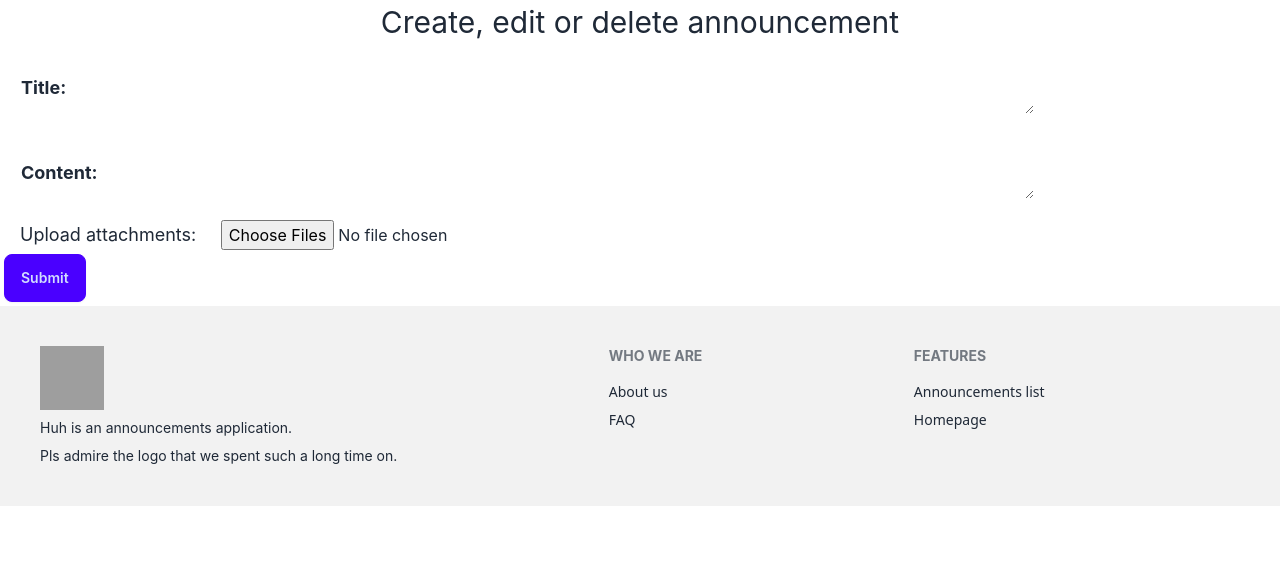
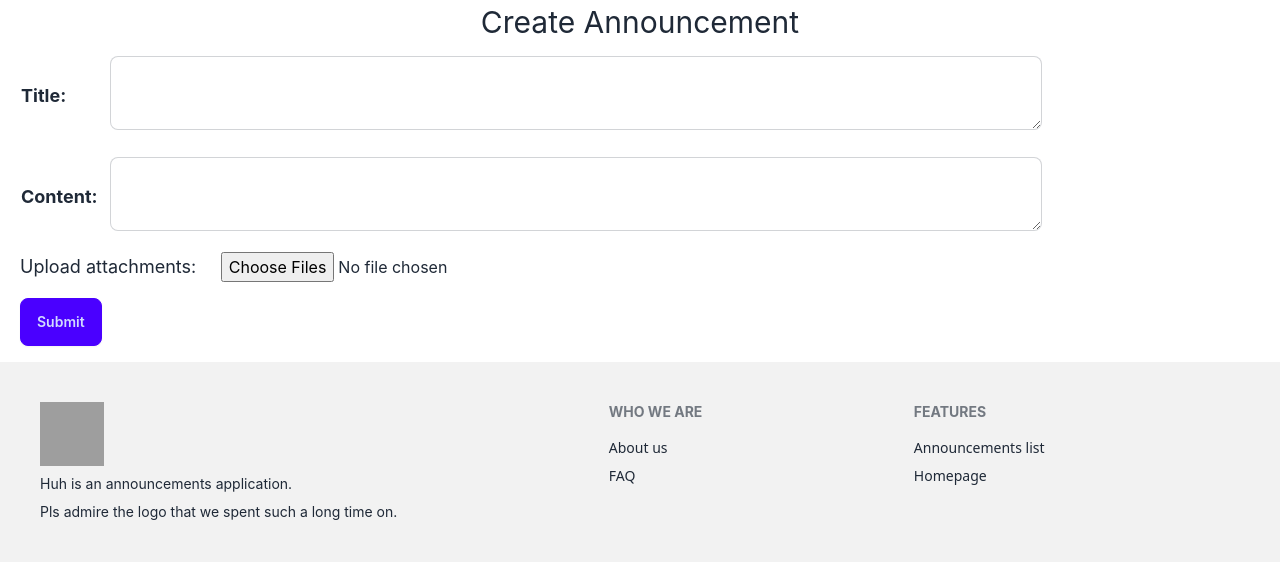
Before and after one commit to psq21/huh, a Flask app: page /announcement/create/ in a window 1280 px wide. Shown: the part 64-650 px from the top of the page. Run offline with Flask 3, Linux system fonts and the light colour scheme; lists and menus that the app fills with data are empty; some libraries are stand-ins or nearby versions; grey boxes are pictures that could not be loaded.

Commit message:
edited styles

```diff
--- a/huh/announcement.py
+++ b/huh/announcement.py
@@ -132,23 +132,6 @@ def editAnn(annID):
 
         Announcement.update_announcement(conn, annID, title, content, fileData)
 
-        """
-        # delete old announcement, comments and attachments
-        Announcement.delete_w_ann(annID)
-        Comment.delete_w_ann(annID)
-        delFiles = Attachment.delete_w_ann(annID)
-        for filename in delFiles:
-            os.remove(url_for("attachments", filename=filename))
-
-        newAnn = Announcement.create(
-            conn, userID, formData["title"], formData["content"]
-        )
-        for att in fileData["attachments"]:
-            attName = secure_filename(att.filename)
-            att.save(url_for("attachments", filename=attName))
-            Attachment.create(conn, annID, attName)
-        """
-
         return redirect("/announcement/all")
 
 
--- a/huh/static/allAnn.css
+++ b/huh/static/allAnn.css
@@ -9,7 +9,7 @@
 .ann {
     background-color: rgb(197, 222, 237);
     border-radius: 1em;
-    margin: 2em;
+    margin: 1.5em;
     padding: 1em;
     cursor: pointer;
 }
--- a/huh/static/crudAnn.css
+++ b/huh/static/crudAnn.css
@@ -1,6 +1,6 @@
-#crudHeader {
+.crudHeader {
     text-align: center;
-    font-size: 30px
+    font-size: 30px;
 }
 
 table {
@@ -21,13 +21,7 @@ td{
     font-size: 14px;
 }
 
-#title {
-    margin: 10px;
-    padding: 8px 8px;
-    width: 400%;
-}
-
-#content {
+#title, #content {
     margin: 10px;
     padding: 8px 8px;
     width: 400%;
--- a/huh/templates/components/comment/comment.html
+++ b/huh/templates/components/comment/comment.html
@@ -1,8 +1,8 @@
 {% macro comment(comment_id, author_name, content, timestamp, allowed_edit) %}
-    <div class="chat chat-start px-4">
+    <div class="chat chat-start px-4 ml-2">
         <div class="chat-header">
             {{ author_name }}
-            <time class="text-xs opacity-50">{{ timestamp }}</time>
+            <time class="text-xs opacity-50">{{ timestamp|format_timestamp }}</time>
         </div>
         <div class="chat-bubble shrink-0">
             <p>{{- content -}}</p>
--- a/huh/templates/crudAnn.html
+++ b/huh/templates/crudAnn.html
@@ -1,19 +1,23 @@
 {% extends 'common/index.html' %}
 {% block head %}<link rel="stylesheet" href="{{ url_for('static',filename='crudAnn.css') }}">{% endblock %}
 {% block content %}
-    <h1 id="crudHeader">Create, edit or delete announcement</h1>
+    {% if prev.annID %}
+    <h1 class="crudHeader">Edit or Delete Announcement</h1>
+    {% else %}
+    <h1 class="crudHeader">Create Announcement</h1>
+    {% endif %}
     <form enctype="multipart/form-data" method="POST">
         <table>
             <tr>
                 <th>Title:</th>
                 <td>
-                    <textarea id="title" name="title" required>{{ prev.title }}</textarea>
+                    <textarea id="title" name="title" class="textarea textarea-bordered" required>{{ prev.title }}</textarea>
                 </td>
             </tr>
             <tr>
                 <th>Content:</th>
                 <td>
-                    <textarea id="content" name="content" required>{{ prev.content }}</textarea>
+                    <textarea id="content" name="content" class="textarea textarea-bordered" required>{{ prev.content }}</textarea>
                 </td>
             </tr>
         </table>
@@ -24,9 +28,9 @@
         {% endif %}
         <input type="file" id="attachments" name="attachments" multiple>
         <div style="display: flex;">
-            <input class="btn btn-primary m-1" type="submit">
+            <input class="btn btn-primary m-1 ms-5 my-4" type="submit">
             {% if prev.annID %}
-            <a href="/announcement/delete/{{ prev.annID }}" id="delete" class="btn btn-error m-1">Delete</a>
+            <a href="/announcement/delete/{{ prev.annID }}" id="delete" class="btn btn-error m-1 my-4">Delete</a>
             {% endif %}
         </div>
     </form>
```
Also changed, not shown: huh/templates/components/announcement/announcement.html (+5 -5 lines), huh/templates/components/attachment/attachment.html (+5 -6 lines), huh/templates/oneAnn.html (+5 -3 lines).
